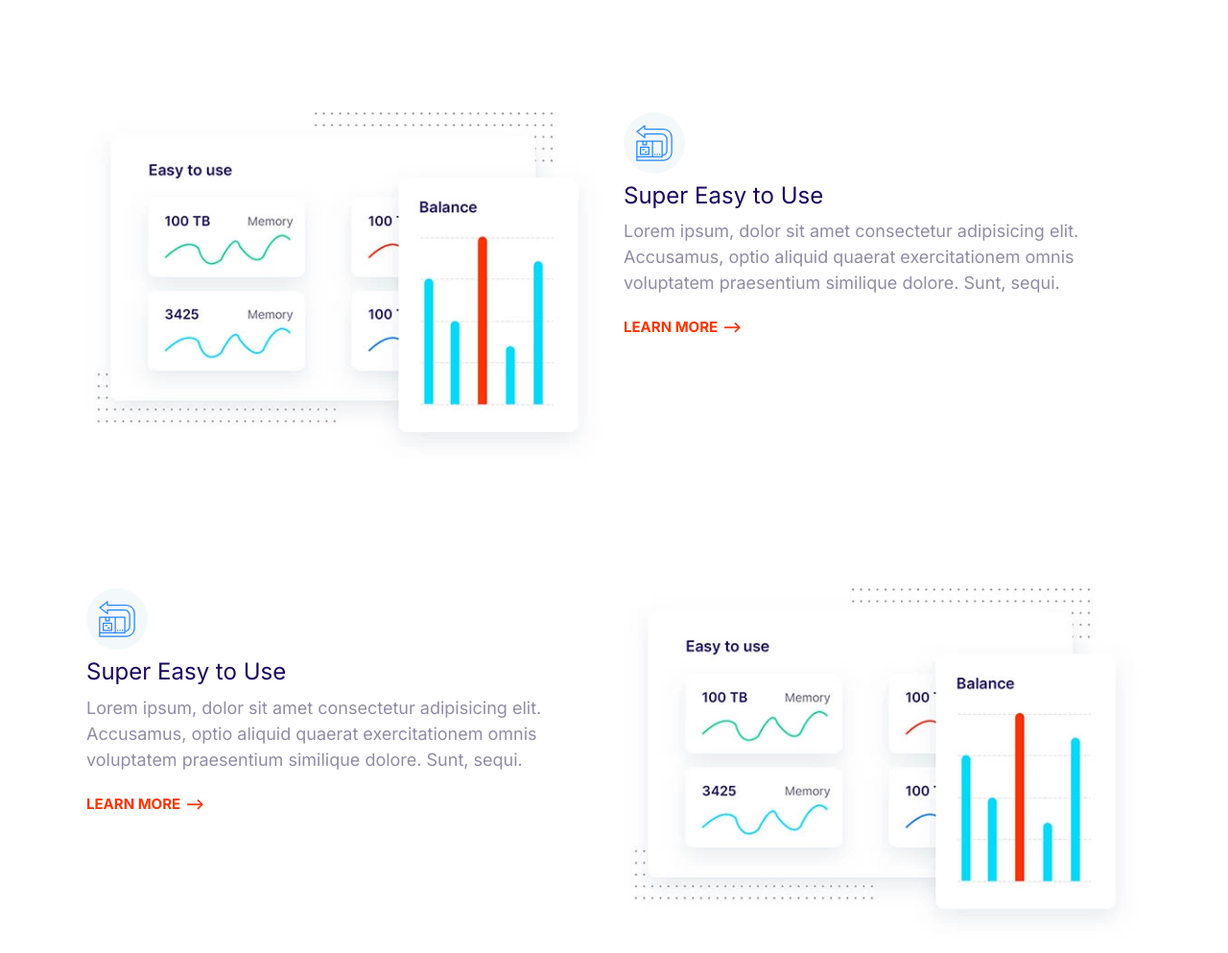
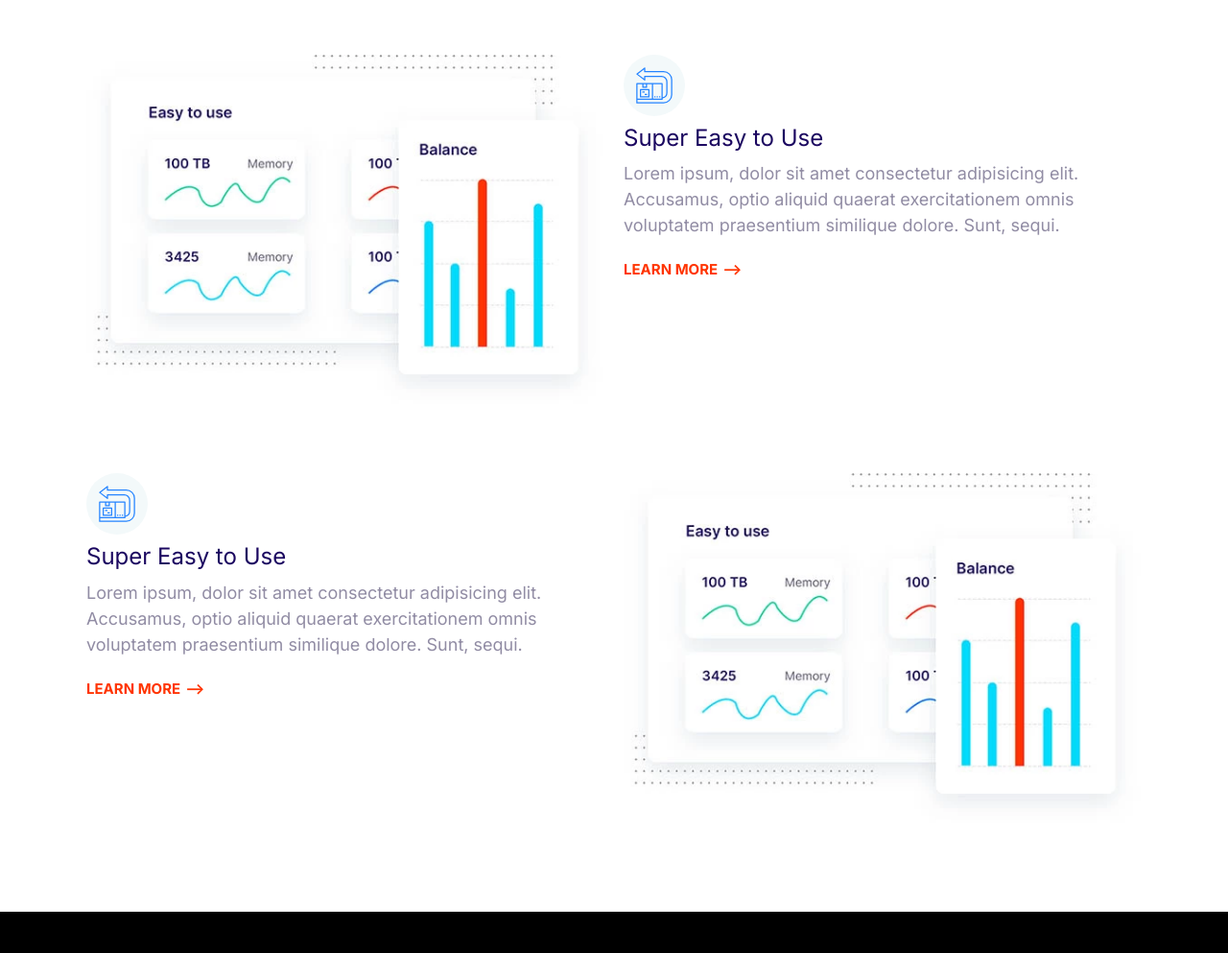
Before and after one commit to oooodanyaprivet/Moshify, a plain HTML site: page index.html in a window 1280 px wide. Shown: the part 2393-3386 px from the top of the page at 96% size. Drawn offline with nearby package versions, Linux system fonts and the light colour scheme.

Commit message:
change feature margin-bootom

```diff
--- a/css/styles.css
+++ b/css/styles.css
@@ -802,7 +802,8 @@ a {
 
 .feature {
   gap: 4rem 2rem;
-  margin: 12rem 0;
+  margin: 6rem 0;
+  margin-bottom: 3rem;
 }
 
 .feature:first-of-type {
```
